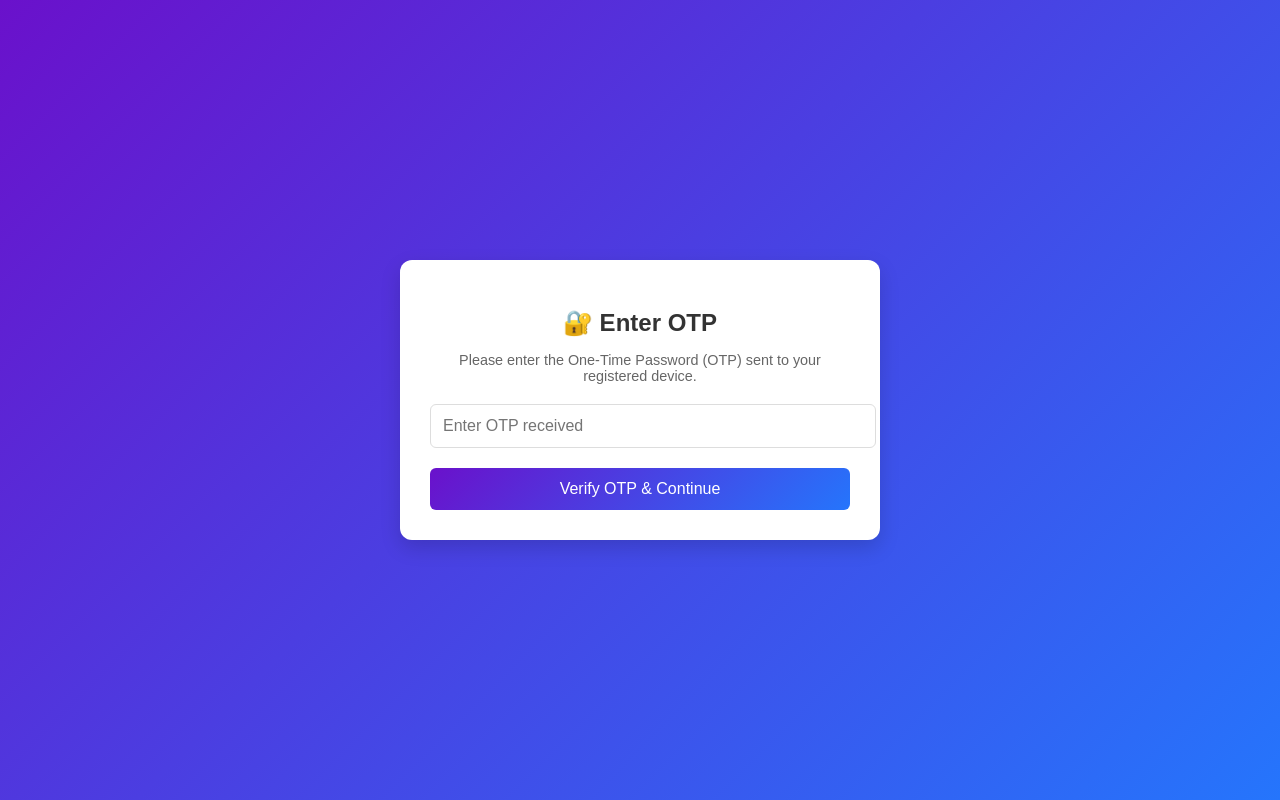
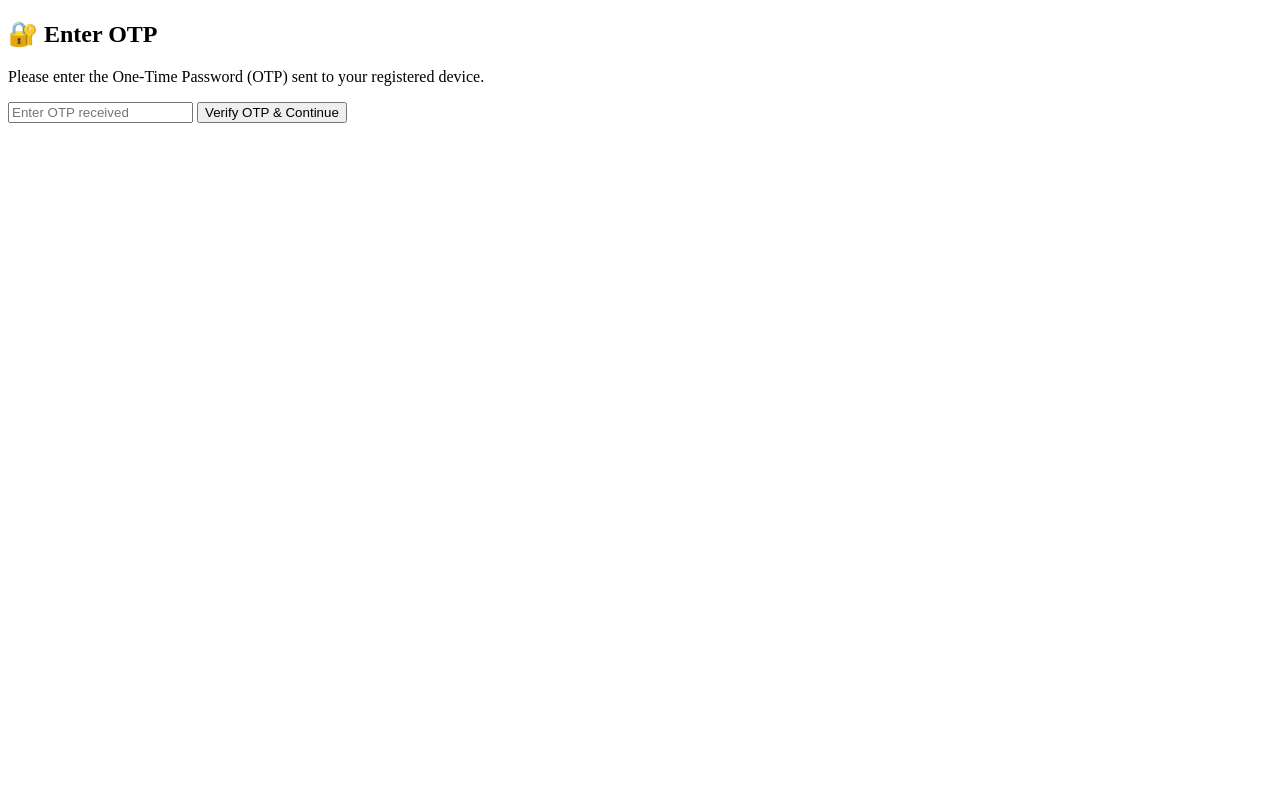
Before and after one commit to pradeepkumarv/family-investment-dashboard, a Flask app: template templates/otp.html in a window 1280 px wide. Run offline with Flask 3, Linux system fonts and the light colour scheme; the template is opened without the code that fills it, so the values that code supplies are empty; some libraries are stand-ins or nearby versions.

Commit message:
Update otp.html

```diff
--- a/templates/otp.html
+++ b/templates/otp.html
@@ -4,80 +4,7 @@
   <meta charset="UTF-8">
   <title>Enter OTP</title>
   <style>
-    body {
-      font-family: Arial, sans-serif;
-      background: linear-gradient(135deg, #6a11cb, #2575fc);
-      display: flex;
-      align-items: center;
-      justify-content: center;
-      height: 100vh;
-      margin: 0;
-    }
-    .otp-container {
-      background: white;
-      padding: 30px;
-      border-radius: 12px;
-      box-shadow: 0 8px 20px rgba(0,0,0,0.15);
-      width: 420px;
-      text-align: center;
-      animation: fadeIn 0.8s ease-in-out;
-    }
-    .otp-container h2 {
-      margin-bottom: 15px;
-      color: #333;
-    }
-    .otp-container p {
-      font-size: 0.9em;
-      color: #666;
-      margin-bottom: 20px;
-    }
-    input[type="text"] {
-      width: 100%;
-      padding: 12px;
-      margin-bottom: 20px;
-      border: 1px solid #ddd;
-      border-radius: 6px;
-      font-size: 16px;
-      transition: border 0.2s;
-    }
-    input[type="text"]:focus {
-      outline: none;
-      border: 1px solid #6a11cb;
-    }
-    button {
-      background: #6a11cb;
-      background: linear-gradient(135deg, #6a11cb, #2575fc);
-      color: white;
-      border: none;
-      padding: 12px;
-      border-radius: 6px;
-      width: 100%;
-      cursor: pointer;
-      font-size: 16px;
-      transition: background 0.3s;
-    }
-    button:hover {
-      background: linear-gradient(135deg, #2575fc, #6a11cb);
-    }
-    .message {
-      margin-top: 15px;
-      font-size: 14px;
-      padding: 10px;
-      border-radius: 6px;
-      display: none;
-    }
-    .success {
-      background: #d4edda;
-      color: #155724;
-    }
-    .error {
-      background: #f8d7da;
-      color: #721c24;
-    }
-    @keyframes fadeIn {
-      from { opacity: 0; transform: translateY(-20px); }
-      to { opacity: 1; transform: translateY(0); }
-    }
+    /* (same styles as before) */
   </style>
 </head>
 <body>
@@ -92,14 +19,17 @@
     <div id="message" class="message"></div>
   </div>
 
-  <!-- Load your integration logic -->
+  <!-- Supabase client -->
   <script src="https://unpkg.com/@supabase/supabase-js"></script>
   <script>
     const supabaseClient = supabase.createClient(
       'https://tqjwhbwcteuvmreldgae.supabase.co',
       'eyJhbGciOiJIUzI1NiIsInR5cCI6IkpXVCJ9.eyJpc3MiOiJzdXBhYmFzZSIsInJlZiI6InRxandoYndjdGV1dm1yZWxkZ2FlIiwicm9sZSI6ImFub24iLCJpYXQiOjE3NTU2MDQwODksImV4cCI6MjA3MTE4MDA4OX0.g4ksBnP-IjpIdu6l0zaiOTJGMTCDoh32kNG9GFGzdTw'
     );
+    console.log("✅ Supabase client initialized in otp.html:", supabaseClient);
   </script>
+
+  <!-- Integration logic -->
   <script src="{{ url_for('static', filename='js/hdfc-securities-integration.js') }}"></script>
 
   <script>
@@ -114,11 +44,10 @@
       const formData = new FormData(otpForm);
 
       try {
-        const response = await fetch('/validate-otp', {
-          method: 'POST',
-          body: formData
-        });
+        console.log("🔹 Submitting OTP...");
+        const response = await fetch('/validate-otp', { method: 'POST', body: formData });
         const responseData = await response.json();
+        console.log("🔹 OTP validation response:", responseData);
 
         if (response.ok && responseData.status === 'success') {
           messageBox.textContent = '✅ OTP validated! Fetching holdings...';
@@ -126,13 +55,15 @@
           messageBox.style.display = 'block';
 
           // 🔑 Import holdings into Supabase
+          console.log("🔹 Calling fetchAndImportHoldings...");
           await fetchAndImportHoldings();
+          console.log("✅ fetchAndImportHoldings finished.");
 
-          // ✅ Redirect to dashboard with success flag
+          // ✅ Redirect to dashboard
           window.location.href = redirectURL;
 
         } else if (responseData.status === 'redirect_required') {
-          // Avoid raw JSON redirect → still fetch holdings & go to dashboard
+          console.log("🔹 Redirect required from backend");
           await fetchAndImportHoldings();
           window.location.href = redirectURL;
         } else {
@@ -140,6 +71,7 @@
         }
 
       } catch (err) {
+        console.error("❌ OTP Submit Error:", err);
         messageBox.textContent = `❌ Request failed: ${err.message}`;
         messageBox.className = 'message error';
         messageBox.style.display = 'block';
```
Lines whose indentation alone changed are shown as unchanged.
